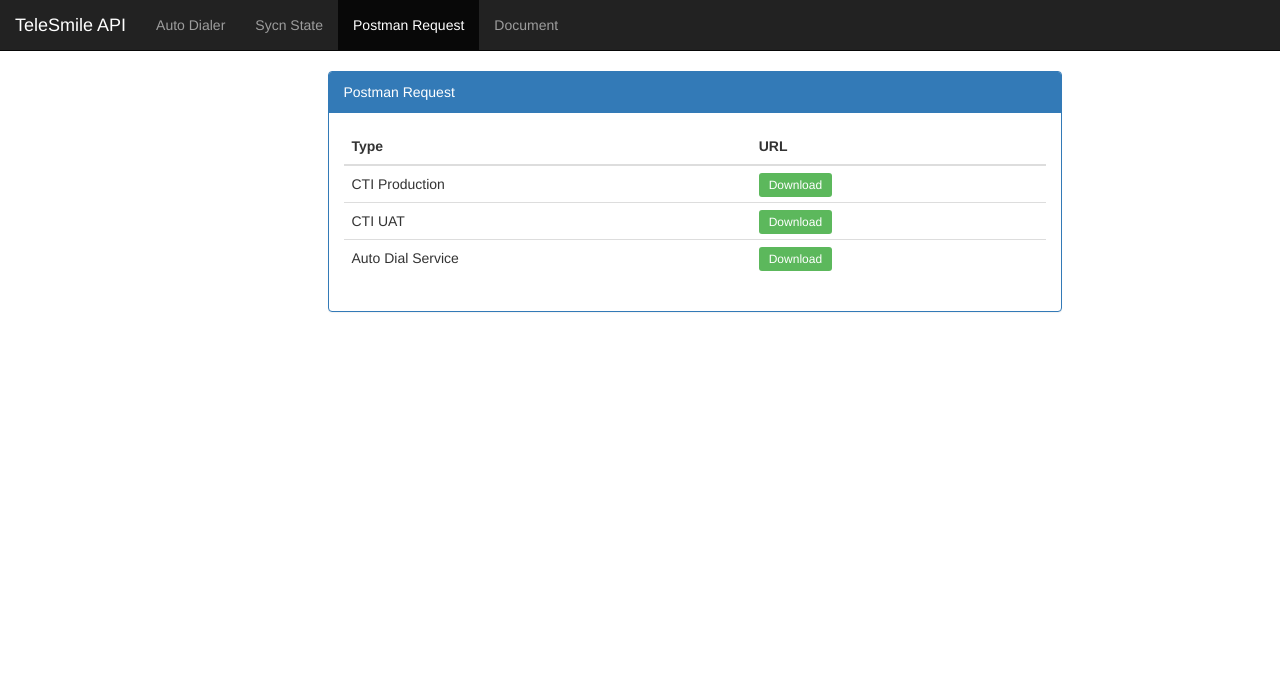
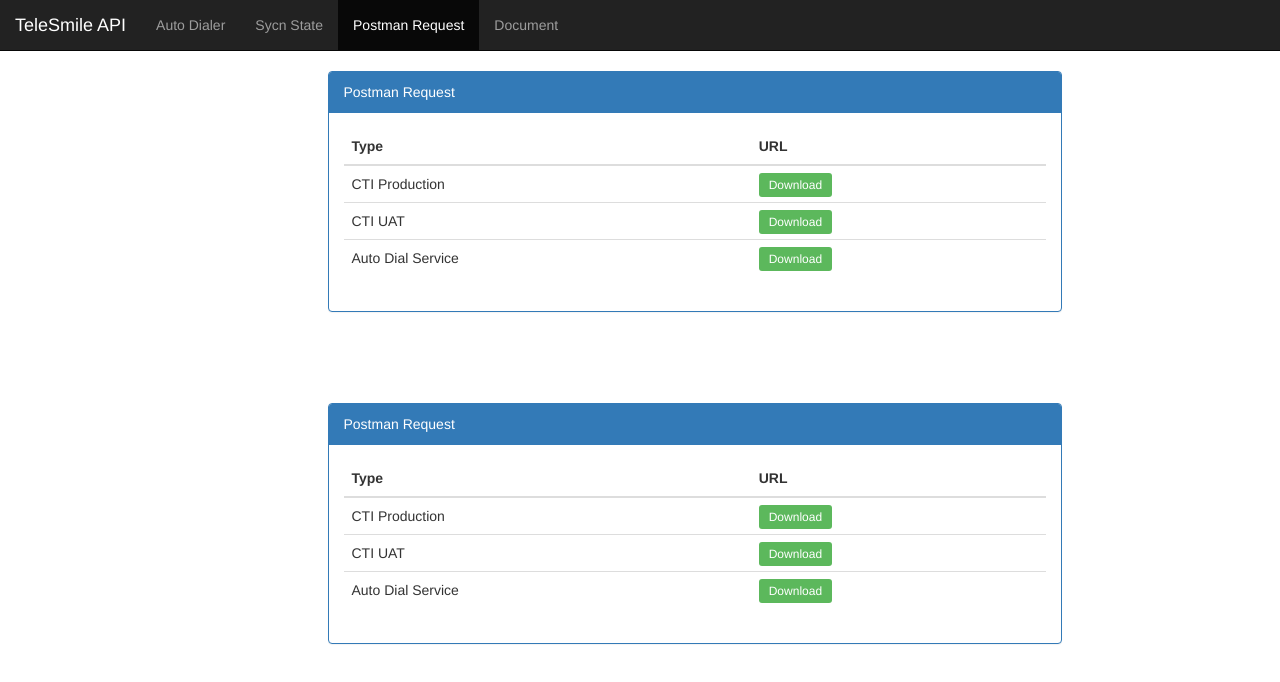
Before and after one commit to MrDynamic/autodial, a plain HTML site: page postman.html in a window 1280 px wide. Drawn offline with nearby package versions, Linux system fonts and the light colour scheme.

Commit message:
add extract auto dial

```diff
--- a/postman.html
+++ b/postman.html
@@ -1,3 +1,89 @@
+<!DOCTYPE html>
+<html>
+<head>
+<meta charset="utf-8" />
+  <title>Postman Request</title>
+  <link rel="stylesheet" href="https://maxcdn.bootstrapcdn.com/bootstrap/3.3.6/css/bootstrap.min.css">
+  <style>
+      .txt-not-found{
+        text-align: center;
+        color: #585858;
+      }
+  </style>
+</head>
+<body>
+<nav class="navbar navbar-inverse navbar-fixed-top">
+  <div class="container-fluid">
+    <!-- Brand and toggle get grouped for better mobile display -->
+    <div class="navbar-header">
+      <a class="navbar-brand" href="index.html">TeleSmile</a>
+    </div>
+
+    <!-- Collect the nav links, forms, and other content for toggling -->
+    <div class="collapse navbar-collapse" id="bs-example-navbar-collapse-1">
+      <ul class="nav navbar-nav">
+        <li><a href="index.html">Auto Dialer <span class="sr-only">(current)</span></a></li>
+        <li><a href="sycnstate.html">Sycn State</a></li>
+        <li class="active"><a href="postman.html">Postman Request</a></li>
+        <li><a href="document.html">Document</a></li>
+      </ul>
+    </div><!-- /.navbar-collapse -->
+  </div><!-- /.container-fluid -->
+</nav>
+<div class="container">
+<div class="row">
+	<div class="col-md-offset-3 col-md-6">
+		<div class="adv-table">
+		<div class="space15"></div>
+
+		</div>
+	</div>
+</div>
+   <div class="row">
+     <div class="col-md-offset-3 col-md-7">
+           <div class="adv-table">
+                  <div class="space15" style="margin:50px !important;"></div>
+                  <div id="content">&nbsp;</div>
+              </div>
+            </div>
+       </div>
+   </div>
+    <div class="row">
+     <div class="col-md-offset-3 col-md-7">
+   <div class="panel panel-primary">
+    <div class="panel-heading">Postman Request</div>
+    <div class="panel-body">
+          <table class="table table-hover">
+            <thead>
+              <tr>
+                <th>Type</th>
+                <th>URL</th>
+              </tr>
+            </thead>
+            <tbody>
+              <tr>
+                <td>CTI Production</td>
+                <td><a class="btn-sm btn-success" href="postman/CTI_PRD.json" target="_blank">Download</a></td>
+              </tr>
+              <tr>
+                <td>CTI UAT</td>
+                <td><a class="btn-sm btn-success" href="postman/CTI_UAT.json" target="_blank">Download</a></td>
+              </tr>
+              <tr>
+                <td>Auto Dial Service</td>
+                <td><a class="btn-sm btn-success" href="postman/TeleSmileService.json" target="_blank">Download</a></td>
+              </tr>
+            </tbody>
+          </table>
+    </div>
+  </div>
+  </div>
+  </div>
+ </div>
+<script src="scripts/jquery-2.2.1.min.js"></script>
+<script src="https://maxcdn.bootstrapcdn.com/bootstrap/3.3.6/js/bootstrap.min.js"></script>
+</body>
+</html>
 <!DOCTYPE html>
 <html>
 <head>
```
Also changed, not shown: document.html (+1 -1 lines), index.html (+1 -1 lines), sycnstate.html (+1 -1 lines).
